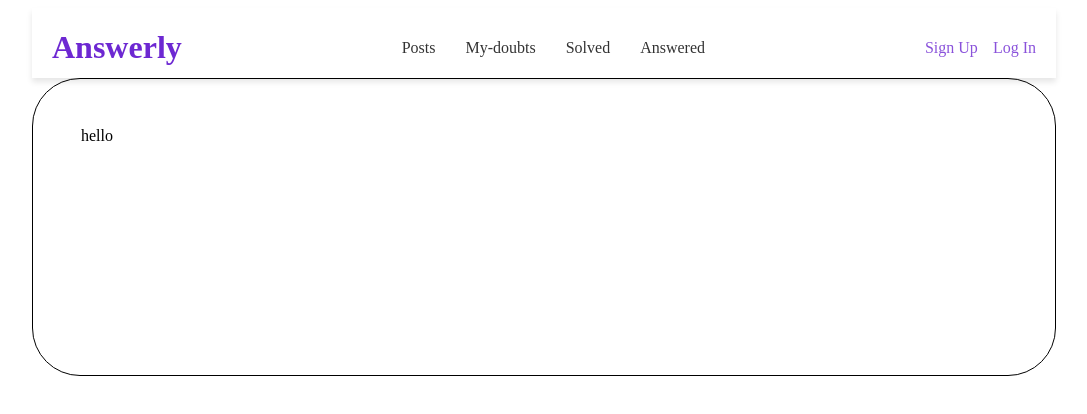
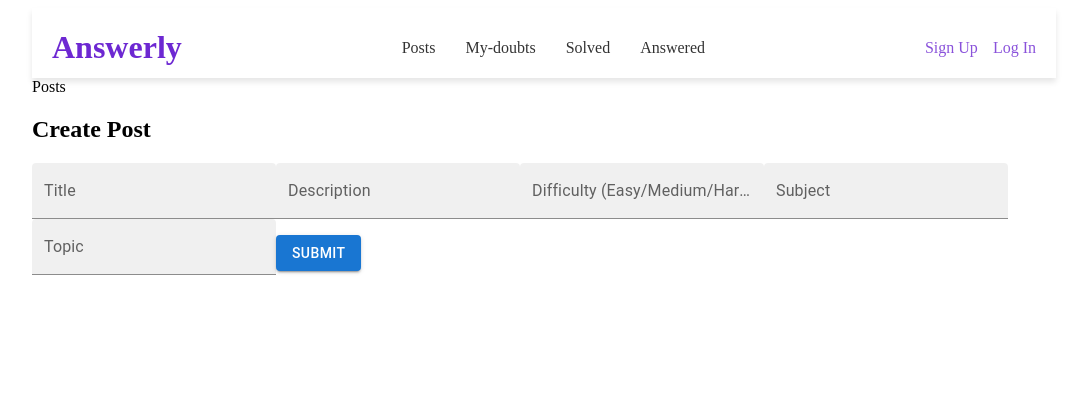
Before and after one commit to vivekkannamreddi/Answerly, a React (Vite) app: page /posts in a window 1280 px wide. Shown: the top 414 px of the page, without its empty margins (96-1183 px from the left). Built offline with nearby package versions, Linux system fonts and the light colour scheme.

Commit message:
creation of posts done

```diff
--- a/src/App.jsx
+++ b/src/App.jsx
@@ -7,11 +7,14 @@ import About from './components/About'
 import Posts from './pages/posts/Posts'
 import Signup from './components/Signup'
 import Login from './components/Login'
+import CreatePost from './components/CreatePost'
+import { AuthProvider } from './AuthContext'
 
 function App() {
   const [postData, setPostData] = useState([]);
 
   return (
+    <AuthProvider>
       <div className='app'>
         <Navbar />
         <Routes>
@@ -21,7 +24,9 @@ function App() {
           <Route path="/posts" element={<Posts />} />
           <Route path="/about" element={<About />} />
         </Routes>
+        <CreatePost/>
       </div>
+      </AuthProvider>
   )
 }
 
--- /dev/null
+++ b/src/AuthContext.jsx
@@ -0,0 +1,25 @@
+import React, { createContext, useContext, useState, useEffect } from 'react';
+
+export const AuthContext = createContext(null);
+export const useAuth = () => useContext(AuthContext);
+
+export function AuthProvider({ children }) {
+  const [token, setToken] = useState(null);
+  const [user, setUser] = useState(null);
+
+  useEffect(() => {
+    const savedToken = localStorage.getItem('tokenAnswerly');
+    if (savedToken) {
+      setToken(savedToken);
+      // Optionally load user info from token or elsewhere
+    }
+  }, []);
+
+  const value = { token, user, setToken, setUser };
+
+  return (
+    <AuthContext.Provider value={value}>
+      {children}
+    </AuthContext.Provider>
+  );
+}
--- /dev/null
+++ b/src/components/CreatePost.jsx
@@ -0,0 +1,117 @@
+import React, { useState } from 'react';
+import './CreatePost.css';
+import TextField from '@mui/material/TextField';
+import Button from '@mui/material/Button';
+import axios from 'axios';
+import { useNavigate } from 'react-router-dom';
+import API from '../api.js'
+import { useAuth } from '../AuthContext.jsx';
+
+const CreatePost = () => {
+    const navigate = useNavigate();
+    const { token } = useAuth();
+  const [formData, setFormData] = useState({
+    title: '',
+    description: '',
+    difficulty: '',
+    subject: '',
+    topic: ''
+  });
+
+  const [errors, setErrors] = useState({});
+
+  const handleChange = (e) => {
+    setFormData({ ...formData, [e.target.name]: e.target.value });
+    setErrors({ ...errors, [e.target.name]: '' }); // clear error on change
+  };
+
+  const handleSubmit =async (e) => {
+    e.preventDefault();
+    let newErrors = {};
+
+    if (!formData.title.trim()) newErrors.title = 'Title is required';
+    if (!formData.description.trim()) newErrors.description = 'Description is required';
+    if (!['Easy', 'Medium', 'Hard'].includes(formData.difficulty)) newErrors.difficulty = 'Difficulty must be Easy, Medium, or Hard';
+    if (!formData.subject.trim()) newErrors.subject = 'Subject is required';
+    if (!formData.topic.trim()) newErrors.topic = 'Topic is required';
+
+    if (Object.keys(newErrors).length > 0) {
+      setErrors(newErrors);
+    } else {
+      console.log('Form Submitted:', formData);
+      // send formData to server
+      try {
+
+            // const res = await API.post('/auth/posts', { ...formData, postedBy: userId });
+            const res = await API.post('/auth/posts', formData, {headers: { Authorization: `Bearer ${token}` }})
+
+
+            console.log('Post created:', res.data);
+
+            // Redirect to posts page or clear form
+            navigate('/posts'); // or window.location.reload() if not using router
+        } catch (err) {
+            console.error('Error creating post:', err.response?.data || err.message);
+        }
+    }
+
+  };
+
+  return (
+    <div className="create-post">
+      <h2>Create Post</h2>
+      <form onSubmit={handleSubmit} className="form-wrapper">
+        <TextField
+          name="title"
+          label="Title"
+          variant="filled"
+          value={formData.title}
+          onChange={handleChange}
+          error={Boolean(errors.title)}
+          helperText={errors.title}
+        />
+        <TextField
+          name="description"
+          label="Description"
+          variant="filled"
+          value={formData.description}
+          onChange={handleChange}
+          error={Boolean(errors.description)}
+          helperText={errors.description}
+        />
+        <TextField
+          name="difficulty"
+          label="Difficulty (Easy/Medium/Hard)"
+          variant="filled"
+          value={formData.difficulty}
+          onChange={handleChange}
+          error={Boolean(errors.difficulty)}
+          helperText={errors.difficulty}
+        />
+        <TextField
+          name="subject"
+          label="Subject"
+          variant="filled"
+          value={formData.subject}
+          onChange={handleChange}
+          error={Boolean(errors.subject)}
+          helperText={errors.subject}
+        />
+        <TextField
+          name="topic"
+          label="Topic"
+          variant="filled"
+          value={formData.topic}
+          onChange={handleChange}
+          error={Boolean(errors.topic)}
+          helperText={errors.topic}
+        />
+        <Button type="submit" variant="contained" color="primary" style={{ marginTop: '1rem' }}>
+          Submit
+        </Button>
+      </form>
+    </div>
+  );
+};
+
+export default CreatePost;
--- a/src/components/Login.jsx
+++ b/src/components/Login.jsx
@@ -6,6 +6,7 @@ import TextField from '@mui/material/TextField';
 import Button from '@mui/material/Button';
 
 function Login() {
+    const { setToken } = useAuth();
     const [formData, setFormData] = useState({ email: '', password: '' });
     const navigate = useNavigate();
     const handleChange = (e) => {
@@ -17,6 +18,7 @@ function Login() {
         try {
             const res = await API.post('/auth/login', formData);
             localStorage.setItem('tokenAnswerly', res.data.token);
+            setToken(res.data.token);
             console.log("Login successful!");
             navigate('/posts');
         } catch (err) {
--- a/src/components/Navbar.jsx
+++ b/src/components/Navbar.jsx
@@ -20,7 +20,7 @@ const Navbar = () => {
         </div>
 
         <div className="nav-sections middle desktop-menu">
-          <p className='nav-elements'>Posts</p>
+          <p className='nav-elements' onClick={() => navigate('/posts')}>Posts</p>
           <p className='nav-elements'>My-doubts</p>
           <p className='nav-elements'>Solved</p>
           <p className='nav-elements'>Answered</p>
--- a/src/pages/posts/Post.css
+++ b/src/pages/posts/Post.css
@@ -1,7 +1,55 @@
+/* .mainclass{
+    margin-left: 20px;
+}
 .posts-container{
-    height: 200px;
-
+    height: 100px;
+    margin-top: 50px;
     border: 1px solid black ;
     border-radius: 3rem;
     padding: 3rem;
+} */
+
+
+
+/* .mainclass {
+    margin-left: 20px;
 }
+
+.posts-wrapper {
+    display: flex;
+    flex-direction: column;
+    gap: 2rem;
+    margin-top: 30px;
+}
+
+.post-card {
+    border: 1px solid #ccc;
+    border-radius: 2rem;
+    padding: 2rem;
+    box-shadow: 0 2px 6px rgba(0, 0, 0, 0.1);
+    transition: 0.3s ease;
+}
+
+.post-card:hover {
+    box-shadow: 0 4px 12px rgba(0, 0, 0, 0.15);
+}
+
+.post-title {
+    font-size: 1.5rem;
+    margin-bottom: 0.5rem;
+    color: #4b0082;
+}
+
+.post-desc {
+    margin-bottom: 1rem;
+    font-size: 1rem;
+    color: #333;
+}
+
+.post-meta {
+    display: flex;
+    flex-wrap: wrap;
+    gap: 1rem;
+    font-size: 0.9rem;
+    color: #555;
+} */
--- a/src/pages/posts/Posts.jsx
+++ b/src/pages/posts/Posts.jsx
@@ -1,15 +1,45 @@
+// import React, { useEffect, useState } from 'react';
+// import './Post.css';
+// import axios from 'axios';
+
+// const Posts = () => {
+//   const [posts, setPosts] = useState([]);
+
+//   useEffect(() => {
+//     axios.get('/api/posts') // replace with your API endpoint
+//       .then(res => setPosts(res.data))
+//       .catch(err => console.error(err));
+//   }, []);
+
+//   return (
+//     <div className='mainclass'>
+//       <h1>All Posts</h1>
+//       <div className="posts-wrapper">
+//         {posts.map(post => (
+//           <div className="post-card" key={post._id}>
+//             <h2 className="post-title">{post.title}</h2>
+//             <p className="post-desc">{post.description}</p>
+//             <div className="post-meta">
+//               <span>📚 Subject: {post.subject}</span>
+//               <span>🧠 Topic: {post.topic}</span>
+//               <span>🔥 Difficulty: {post.difficulty}</span>
+//               <span>✍️ Posted By: {post.postedBy?.name || "Anonymous"}</span>
+//               <span>💬 Answers: {post.answers.length}</span>
+//               <span>🕒 {new Date(post.createdAt).toLocaleString()}</span>
+//             </div>
+//           </div>
+//         ))}
+//       </div>
+//     </div>
+//   );
+// };
+
+// export default Posts;
 import React from 'react'
-import './Post.css'
 
 const Posts = () => {
   return (
-    <div>
-        <div className="posts-container">
-            <div className="post">
-                hello
-            </div>
-        </div>
-    </div>
+    <div>Posts</div>
   )
 }
 
```
Also changed, not shown: src/components/CreatePost.css (added).
